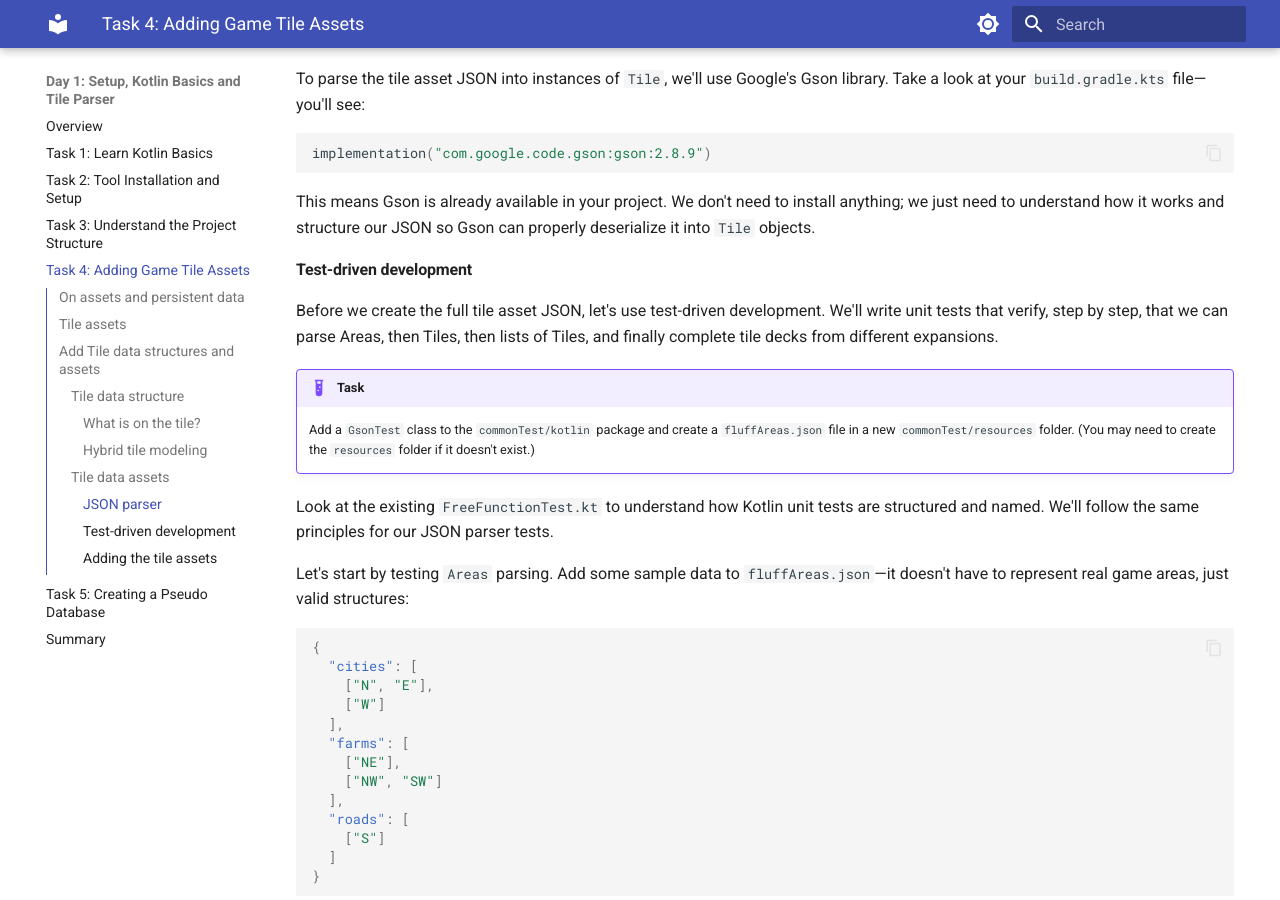
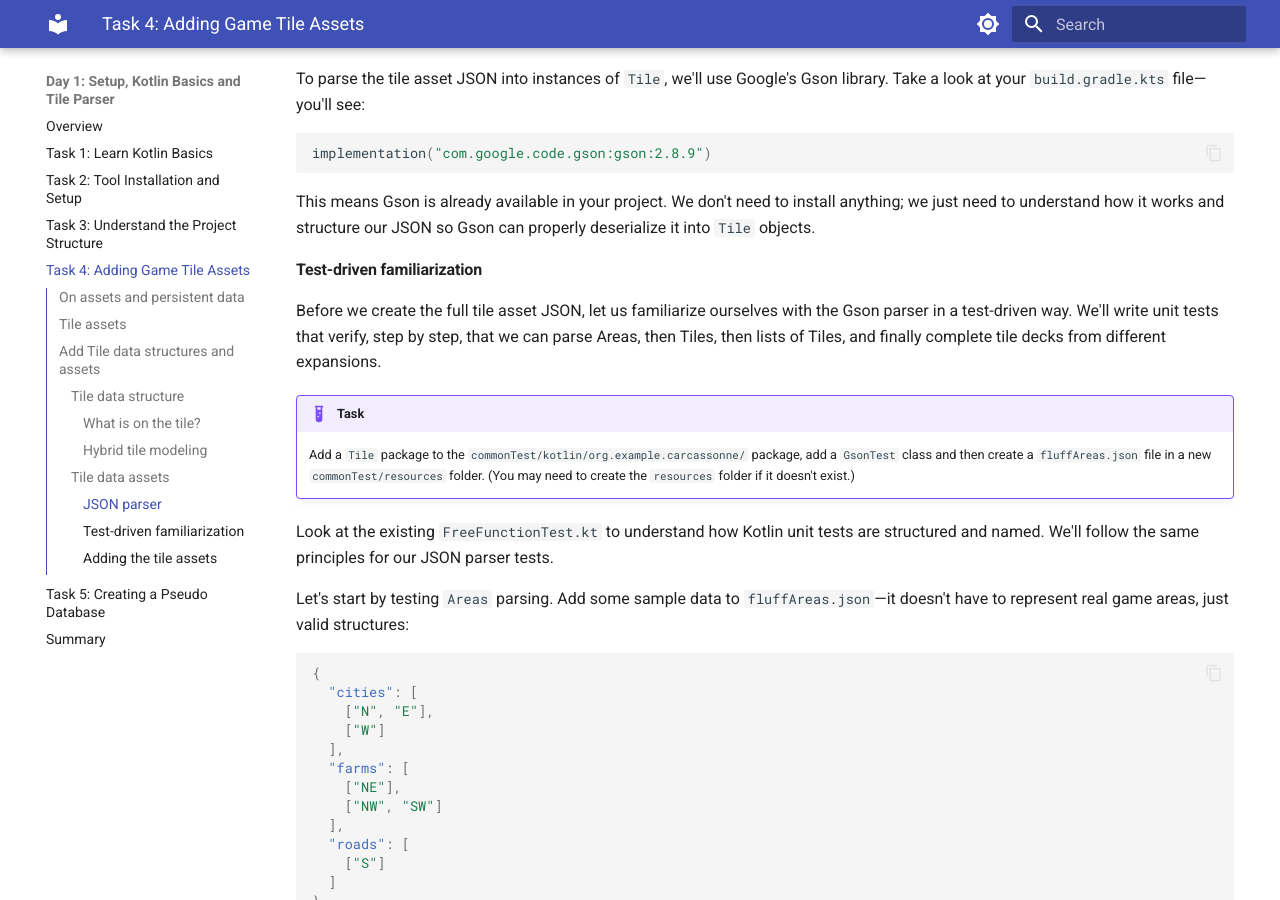
Before and after one commit to kirschkakao/Kotlin-Multiplatform-Training, an MkDocs documentation site: the page built from docs/day1/task4.md, in a window 1280 px wide and 900 px high, scrolled down 3862 px. Built offline with MkDocs 1.6.1 and Material for MkDocs 9.7.7, drawn with Linux system fonts in a browser that asks for light colours.

Commit message:
finalize day 1

```diff
--- a/docs/day1/task4.md
+++ b/docs/day1/task4.md
@@ -105,12 +105,12 @@ implementation("com.google.code.gson:gson:2.8.9")
 
 This means Gson is already available in your project. We don't need to install anything; we just need to understand how it works and structure our JSON so Gson can properly deserialize it into `Tile` objects.
 
-#### Test-driven development
+#### Test-driven familiarization
 
-Before we create the full tile asset JSON, let's use test-driven development. We'll write unit tests that verify, step by step, that we can parse Areas, then Tiles, then lists of Tiles, and finally complete tile decks from different expansions.
+Before we create the full tile asset JSON, let us familiarize ourselves with the Gson parser in a test-driven way. We'll write unit tests that verify, step by step, that we can parse Areas, then Tiles, then lists of Tiles, and finally complete tile decks from different expansions.
 
 !!! example "Task"
-    Add a `GsonTest` class to the `commonTest/kotlin` package and create a `fluffAreas.json` file in a new `commonTest/resources` folder. (You may need to create the `resources` folder if it doesn't exist.)
+    Add a `Tile` package to the `commonTest/kotlin/org.example.carcassonne/` package, add a `GsonTest` class and then create a `fluffAreas.json` file in a new `commonTest/resources` folder. (You may need to create the `resources` folder if it doesn't exist.)
 
 Look at the existing `FreeFunctionTest.kt` to understand how Kotlin unit tests are structured and named. We'll follow the same principles for our JSON parser tests.
 
```
